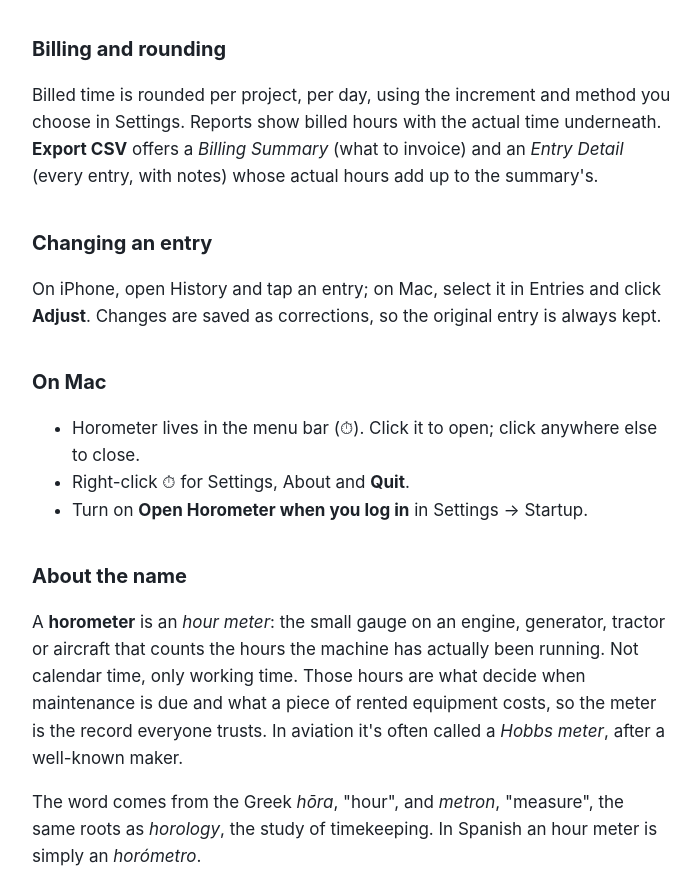
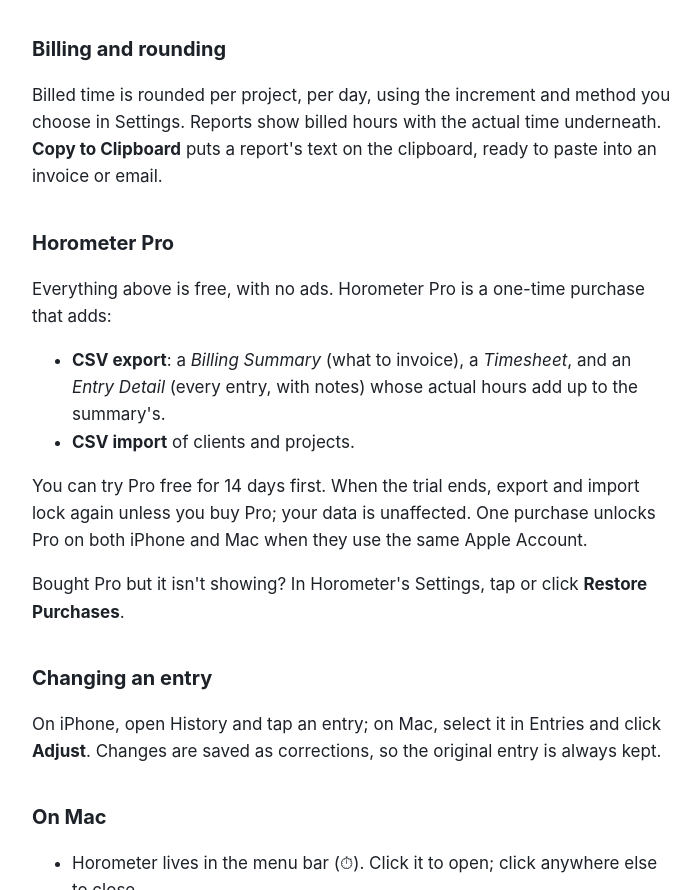
Before and after one commit to dcoleman2/horometer-site, a plain HTML site: page index.html in a window 1280 px wide. Shown: the part 640-1530 px from the top of the page, without its empty margins (288-988 px from the left). Drawn offline with Linux system fonts and the light colour scheme.

Commit message:
Add Horometer Pro section; cover purchases and imports in privacy policy
Co-Authored-By: Claude Opus 5.5 <noreply@anthropic.com>

```diff
--- a/index.html
+++ b/index.html
@@ -17,7 +17,7 @@
 <div class="card">
 <strong>Need help?</strong> Email <a href="mailto:horometer@slateworklabs.com">horometer@slateworklabs.com</a>.
 Include the version shown in Settings → About on iPhone, or in About Horometer on Mac
-(for example <em>1.0.0 (45)</em>), and whether you're using iPhone, Mac or both.
+(for example <em>1.0.0 (85)</em>), and whether you're using iPhone, Mac or both.
 </div>
 
 <h2>Getting started</h2>
@@ -38,9 +38,22 @@ to "Projects".</p>
 <h2>Billing and rounding</h2>
 <p>Billed time is rounded per project, per day, using the increment and method you
 choose in Settings. Reports show billed hours with the actual time underneath.
-<strong>Export CSV</strong> offers a <em>Billing Summary</em> (what to invoice) and an
-<em>Entry Detail</em> (every entry, with notes) whose actual hours add up to the
-summary's.</p>
+<strong>Copy to Clipboard</strong> puts a report's text on the clipboard, ready to paste
+into an invoice or email.</p>
+
+<h2>Horometer Pro</h2>
+<p>Everything above is free, with no ads. Horometer Pro is a one-time purchase that adds:</p>
+<ul>
+  <li><strong>CSV export</strong>: a <em>Billing Summary</em> (what to invoice), a
+      <em>Timesheet</em>, and an <em>Entry Detail</em> (every entry, with notes) whose
+      actual hours add up to the summary's.</li>
+  <li><strong>CSV import</strong> of clients and projects.</li>
+</ul>
+<p>You can try Pro free for 14 days first. When the trial ends, export and import lock
+again unless you buy Pro; your data is unaffected. One purchase unlocks Pro on both
+iPhone and Mac when they use the same Apple Account.</p>
+<p>Bought Pro but it isn't showing? In Horometer's Settings, tap or click
+<strong>Restore Purchases</strong>.</p>
 
 <h2>Changing an entry</h2>
 <p>On iPhone, open History and tap an entry; on Mac, select it in Entries and click
```
Also changed, not shown: privacy/index.html (+9 -3 lines).
